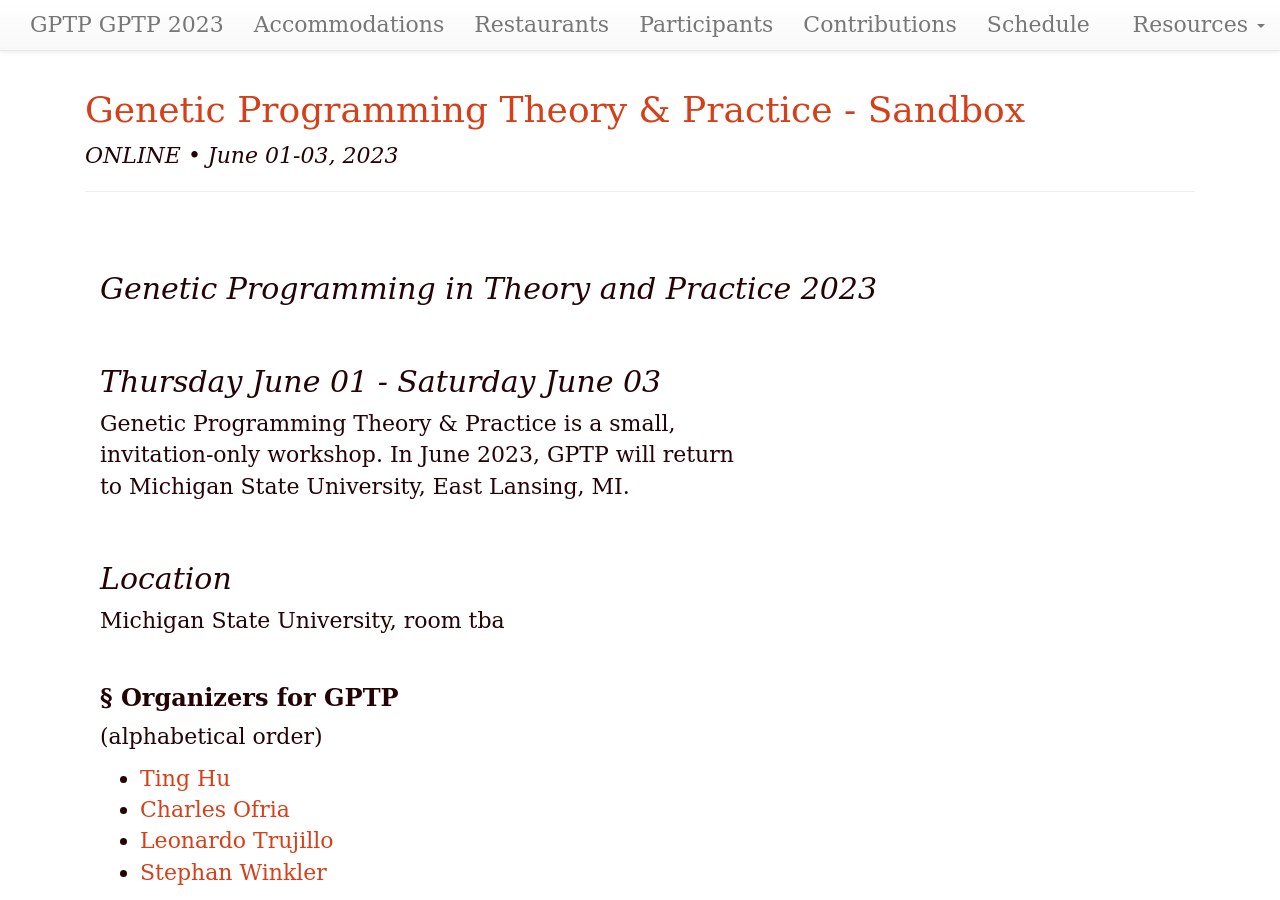
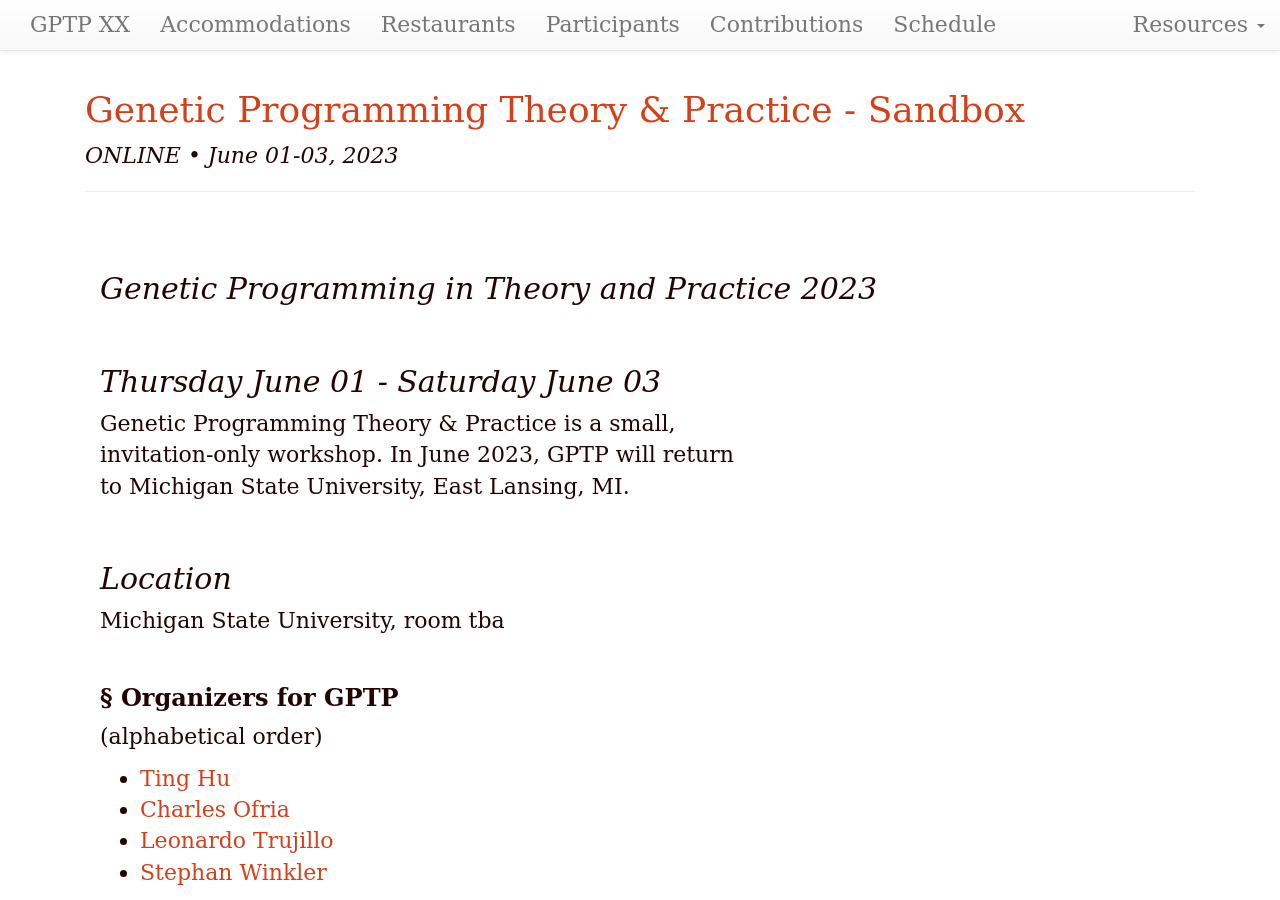
Before and after one commit to GPTP-workshop/gptp-workshop.github.io, a Jekyll site: the page built from index.md, in a window 1280 px wide and 900 px high. Built offline with Jekyll 4.4.1, drawn with Linux system fonts in a browser that asks for light colours.

Commit message:
Update index.md

```diff
--- a/index.md
+++ b/index.md
@@ -1,7 +1,7 @@
 ---
 layout: default
 updated: "Jan 05, 2023"
-roman: "GPTP 2023"
+roman: "XX"
 dates: "June 01-03, 2023"
 ---
 
```
